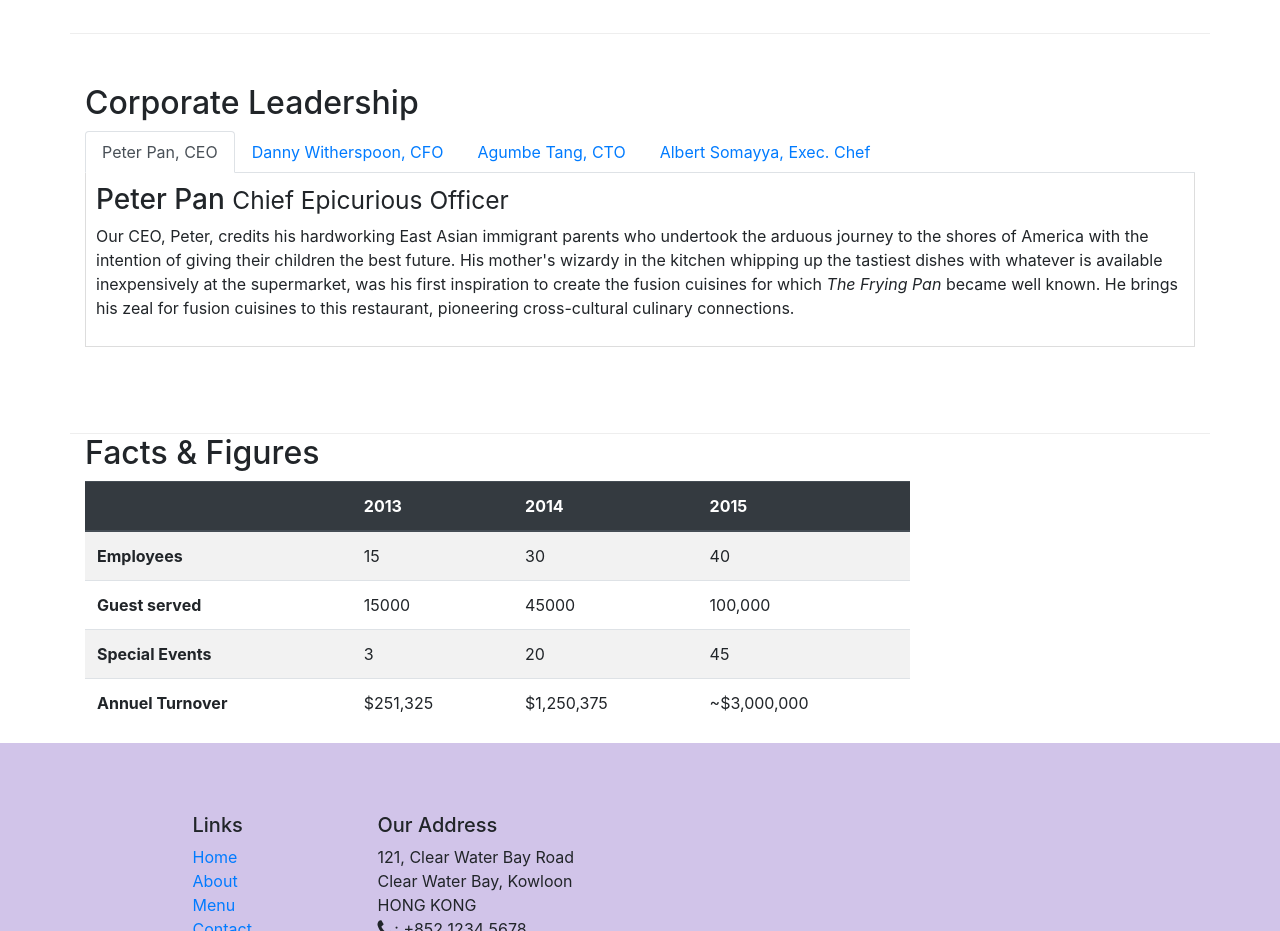
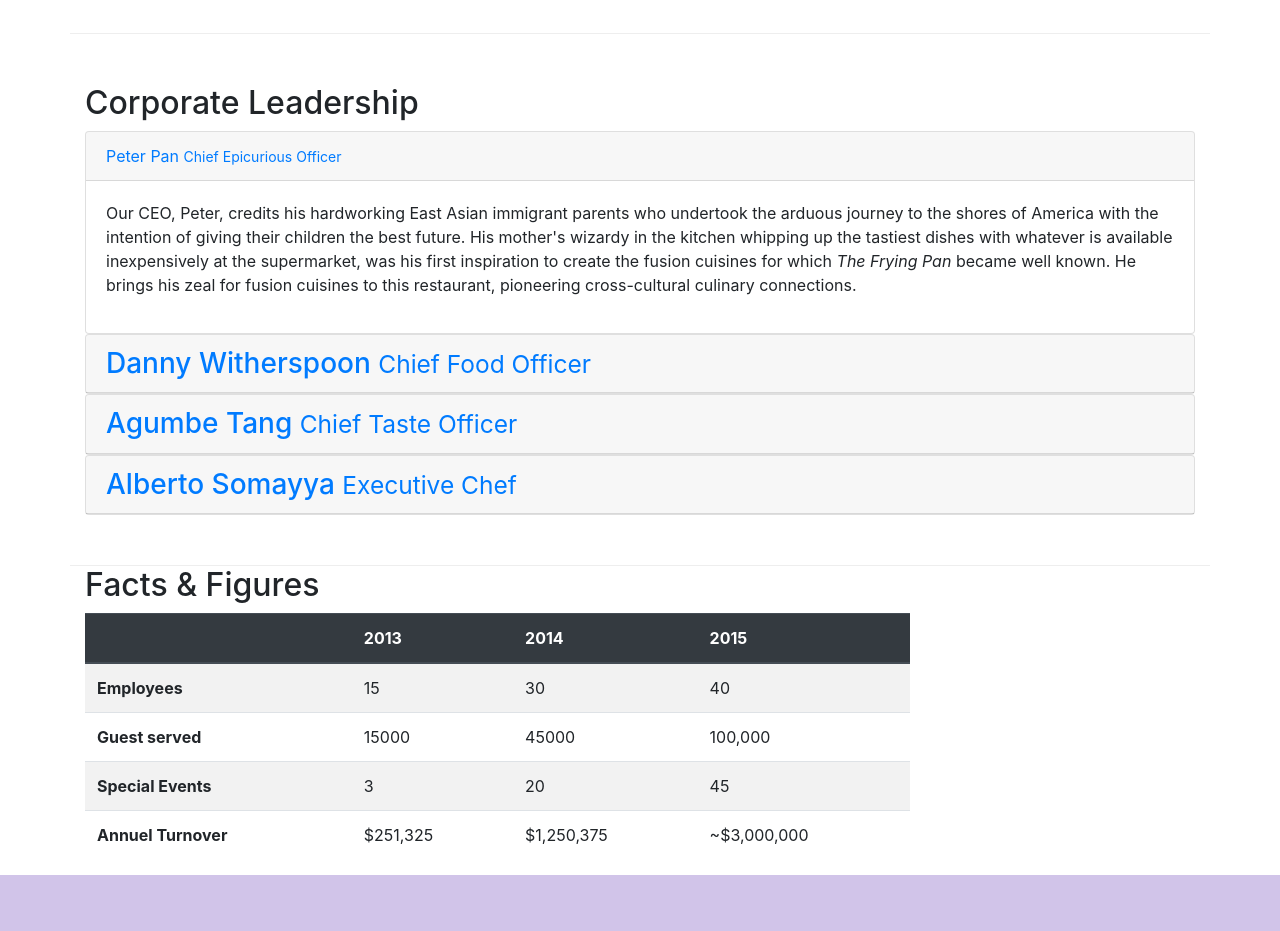
Before and after one commit to Aerys12/boot, a website: page aboutus.html in a window 1280 px wide. Shown: the part 940-1871 px from the top of the page. Drawn offline with nearby package versions, Linux system fonts and the light colour scheme.

Commit message:
accordian added

```diff
--- a/aboutus.html
+++ b/aboutus.html
@@ -164,35 +164,21 @@
         <div class="row row-content">
           <div class="col-sm-12">
             <h2>Corporate Leadership</h2>
-            <ul class="nav nav-tabs">
-              <li class="nav-item">
-                <a
-                  href="#peter"
-                  class="nav-link active"
+
+            <div id="accordian">
+              <div class="card">
+                <div class="card-header" role="tab" id="peterhead">
+                  <h3 class="mb-0"></h3>
+                    <a href="" data-toggle="collapse" data-target="#peter">Peter Pan <small>Chief Epicurious Officer</small></h3></a>
+                  </h3>
+                </div>
+                <div
                   role="tab"
-                  data-toggle="tab"
-                  >Peter Pan, CEO</a
+                  class="collapse show"
+                  id="peter"
+                  data-parent="#accordian"
                 >
-              </li>
-              <li class="nav-item">
-                <a href="#danny" class="nav-link" role="tab" data-toggle="tab"
-                  >Danny Witherspoon, CFO</a
-                >
-              </li>
-              <li class="nav-item">
-                <a href="#agumbe" class="nav-link" role="tab" data-toggle="tab"
-                  >Agumbe Tang, CTO</a
-                >
-              </li>
-              <li class="nav-item">
-                <a href="#alberto" class="nav-link" role="tab" data-toggle="tab"
-                  >Albert Somayya, Exec. Chef</a
-                >
-              </li>
-            </ul>
-            <div class="tab-content">
-              <div role="tabpanel" class="tab-pane fade show active" id="peter">
-                <h3>Peter Pan <small>Chief Epicurious Officer</small></h3>
+                <div class="card-body">
                   <p class="d-none d-sm-block">
                     Our CEO, Peter, credits his hardworking East Asian immigrant
                     parents who undertook the arduous journey to the shores of
@@ -201,13 +187,26 @@
                     tastiest dishes with whatever is available inexpensively at
                     the supermarket, was his first inspiration to create the
                     fusion cuisines for which
-                  <em>The Frying Pan</em> became well known. He brings his zeal
-                  for fusion cuisines to this restaurant, pioneering
+                    <em>The Frying Pan</em> became well known. He brings his
+                    zeal for fusion cuisines to this restaurant, pioneering
                     cross-cultural culinary connections.
                   </p>
                 </div>
-              <div class="tab-pane fade" role="tabpanel" id="danny">
-                <h3>Danny Witherspoon <small>Chief Food Officer</small></h3>
+
+
+                </div>
+              </div>
+              <div class="card">
+                <div class="card-header" role="tab" id="dannyhead">
+                  <h3 class="mb-0">
+                    <a  href="" data-toggle="collapse" data-target="#danny">
+                      Danny Witherspoon <small>Chief Food Officer</small>
+                    </a>
+                  </h3>
+
+                </div>
+                <div role="tab" class="collapse" id="danny" data-parent="#accordian">
+                  <div class="card-body">
                     <p class="d-none d-sm-block">
                       Our CFO, Danny, as he is affectionately referred to by his
                       colleagues, comes from a long established family tradition in
@@ -220,8 +219,19 @@
                       >
                     </p>
                   </div>
-              <div class="tab-pane fade" role="tabpanel" id="agumbe">
-                <h3>Agumbe Tang <small>Chief Taste Officer</small></h3>
+
+                </div>
+              </div>
+              <div class="card">
+                <div class="card-header" role="tab" id="agumbehead">
+                  <h3 class="mb-0">
+                    <a  href="" data-toggle="collapse" data-target="#agumbe">
+                      Agumbe Tang <small>Chief Taste Officer</small>
+                    </a>
+                  </h3>
+                </div>
+                <div role="tab" class="collapse" id="agumbe" data-parent="#accordian">
+                  <div class="card-body">
                     <p class="d-none d-sm-block">
                       Blessed with the most discerning gustatory sense, Agumbe, our
                       CTO, personally ensures that every dish that we serve meets
@@ -231,9 +241,18 @@
                       <em>You click only if you survive my lick.</em>
                     </p>
                   </div>
+                </div>
+              </div>
 
-              <div class="tab-pane fade" role="tabpanel" id="alberto">
-                <h3>Alberto Somayya <small>Executive Chef</small></h3>
+              <div class="card">
+                <div class="card-header" role="tab" id="albertohead">
+                  <h3 class="mb-0"><a  href="" data-toggle="collapse" data-target="#alberto">Alberto Somayya <small>Executive Chef</small></a> </h3>
+                </div>
+
+              </div>
+
+              <div class="collapse" role="tab" id="alberto" data-parent="#accordian">
+                <div class="card-body">
                   <p class="d-none d-sm-block">
                     Award winning three-star Michelin chef with wide International
                     experience having worked closely with whos-who in the culinary
@@ -245,7 +264,17 @@
                     >
                   </p>
                 </div>
+
+
               </div>
+
+
+            </div>
+
+
+
+
+
           </div>
         </div>
         <div class="col-12 col-sm-9">
```
Lines whose indentation alone changed are shown as unchanged.
